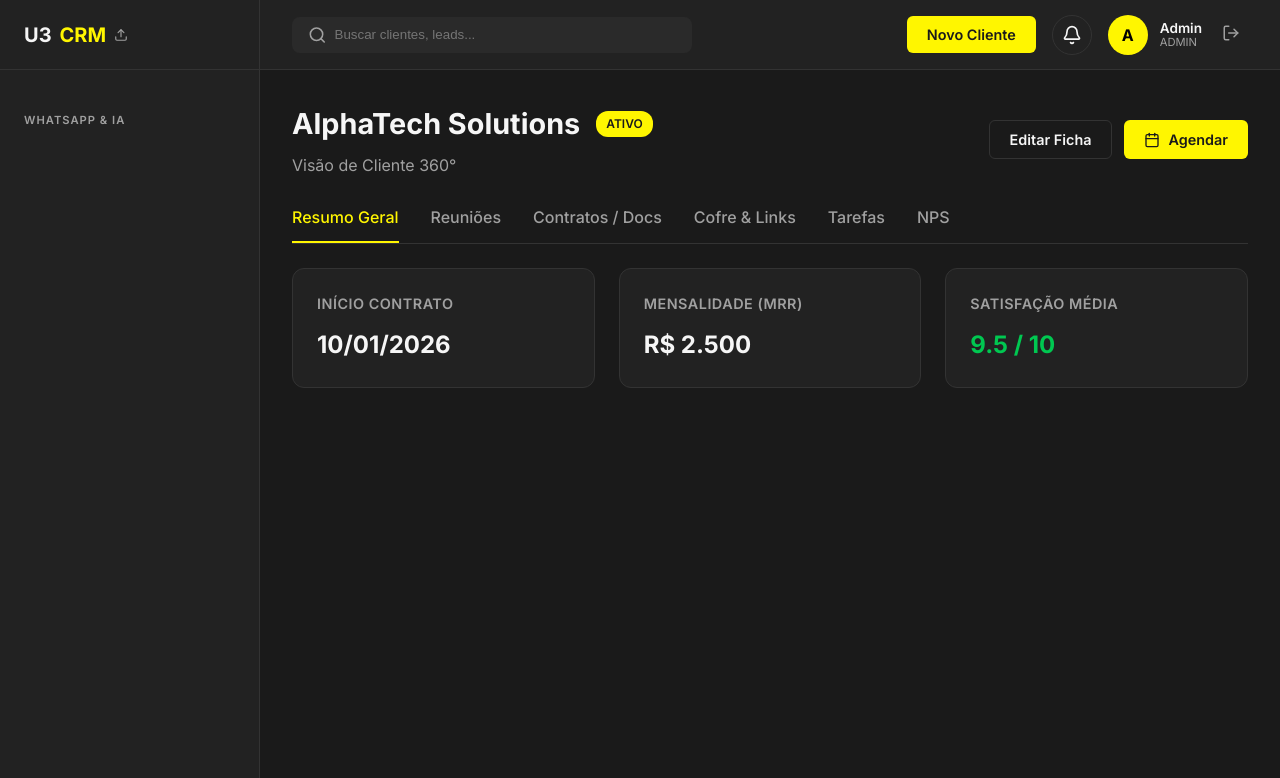
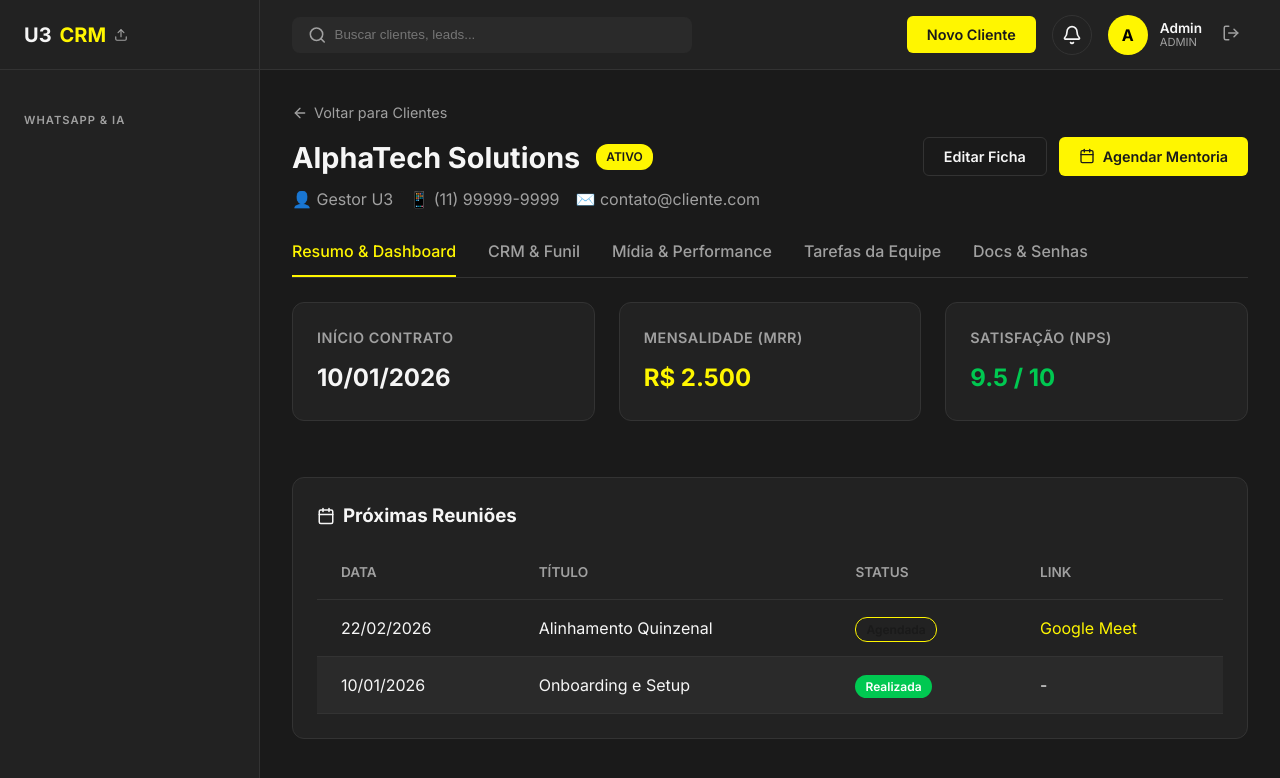
Before and after one commit to devu3company-stack/saas-u3company, a React (Vite) app: page /clientes/1 in a window 1280 px wide. Shown: the top 778 px of the page. Built offline with nearby package versions, Linux system fonts and the light colour scheme.

Commit message:
feat: enhance client CRM view with isolated funnel, metrics and tasks tabs

```diff
--- a/src/pages/ClientDetail.jsx
+++ b/src/pages/ClientDetail.jsx
@@ -1,6 +1,6 @@
 import { useState } from 'react';
-import { useParams } from 'react-router-dom';
-import { FileText, Calendar, Lock, CheckSquare, Smile, Shield } from 'lucide-react';
+import { useParams, Link } from 'react-router-dom';
+import { FileText, Calendar, Lock, CheckSquare, Smile, Shield, ArrowLeft, BarChart2, Users, DollarSign, Clock, LayoutGrid, CheckCircle, PlayCircle, Plus } from 'lucide-react';
 
 const ClientDetail = () => {
     const { id } = useParams();
@@ -8,39 +8,61 @@ const ClientDetail = () => {
 
     // Dados Mockados para o Demo
     const client = {
-        name: 'AlphaTech Solutions',
+        name: id === '1' ? 'AlphaTech Solutions' : 'Imobiliária Prime',
         status: 'ativo',
         start: '10/01/2026',
         mrr: 'R$ 2.500',
-        nps: 9.5
+        nps: 9.5,
+        responsible: 'Gestor U3',
+        phone: '(11) 99999-9999',
+        email: 'contato@cliente.com'
     };
+
+    const clientTasks = [
+        { id: 1, title: 'Criar novas artes Meta Ads', status: 'pendente', resp: 'Design U3', time: '0h 0m 0s' },
+        { id: 2, title: 'Ajustar Campanha Meta Ads', status: 'em_andamento', resp: 'Gestor U3', time: '0h 25m 40s' },
+        { id: 3, title: 'Reunião Kickoff', status: 'concluida', resp: 'CEO U3', time: '1h 0m 0s' }
+    ];
+
+    const funnelStages = [
+        { name: 'Leads (Topo)', count: 120, color: 'var(--border-color)' },
+        { name: 'Qualificados (Meio)', count: 45, color: 'var(--warning)' },
+        { name: 'Oportunidades (Fundo)', count: 15, color: 'var(--accent-color)' },
+        { name: 'Vendas Fechadas', count: 4, color: 'var(--success)' }
+    ];
 
     return (
         <div>
             <div className="page-header" style={{ marginBottom: 16 }}>
                 <div>
+                    <Link to="/clientes" style={{ display: 'inline-flex', alignItems: 'center', gap: 6, color: 'var(--text-muted)', textDecoration: 'none', marginBottom: 12, fontSize: '0.9rem' }}>
+                        <ArrowLeft size={16} /> Voltar para Clientes
+                    </Link>
                     <div style={{ display: 'flex', alignItems: 'center', gap: 16, marginBottom: 8 }}>
                         <h2 style={{ fontSize: '1.8rem', margin: 0 }}>{client.name}</h2>
                         <span className={`badge ${client.status}`}>{client.status.toUpperCase()}</span>
                     </div>
-                    <p className="text-muted">Visão de Cliente 360°</p>
+                    <p className="text-muted" style={{ display: 'flex', gap: 16 }}>
+                        <span>👤 {client.responsible}</span>
+                        <span>📱 {client.phone}</span>
+                        <span>✉️ {client.email}</span>
+                    </p>
                 </div>
                 <div style={{ display: 'flex', gap: 12 }}>
                     <button className="btn btn-outline">Editar Ficha</button>
                     <button className="btn btn-primary" style={{ display: 'flex', alignItems: 'center', gap: 8 }}>
-                        <Calendar size={16} /> Agendar
+                        <Calendar size={16} /> Agendar Mentoria
                     </button>
                 </div>
             </div>
 
             <div className="tabs">
                 {[
-                    { id: 'resumo', label: 'Resumo Geral' },
-                    { id: 'reunioes', label: 'Reuniões' },
-                    { id: 'contratos', label: 'Contratos / Docs' },
-                    { id: 'cofre', label: 'Cofre & Links' },
-                    { id: 'tarefas', label: 'Tarefas' },
-                    { id: 'nps', label: 'NPS' }
+                    { id: 'resumo', label: 'Resumo & Dashboard' },
+                    { id: 'crm', label: 'CRM & Funil' },
+                    { id: 'midia', label: 'Mídia & Performance' },
+                    { id: 'tarefas', label: 'Tarefas da Equipe' },
+                    { id: 'cofre', label: 'Docs & Senhas' }
                 ].map(tab => (
                     <div
                         key={tab.id}
@@ -52,8 +74,9 @@ const ClientDetail = () => {
                 ))}
             </div>
 
-            <div className="tab-content">
+            <div className="tab-content" style={{ marginTop: 24 }}>
                 {activeTab === 'resumo' && (
+                    <div style={{ display: 'flex', flexDirection: 'column', gap: 24 }}>
                         <div className="grid-cards">
                             <div className="card">
                                 <div className="card-title">Início Contrato</div>
@@ -61,92 +84,157 @@ const ClientDetail = () => {
                             </div>
                             <div className="card">
                                 <div className="card-title">Mensalidade (MRR)</div>
-                            <div className="card-value" style={{ fontSize: '1.5rem' }}>{client.mrr}</div>
+                                <div className="card-value" style={{ fontSize: '1.5rem', color: 'var(--accent-color)' }}>{client.mrr}</div>
                             </div>
                             <div className="card">
-                            <div className="card-title">Satisfação Média</div>
+                                <div className="card-title">Satisfação (NPS)</div>
                                 <div className="card-value" style={{ fontSize: '1.5rem', color: 'var(--success)' }}>{client.nps} / 10</div>
+                            </div>
+                        </div>
+
+                        <div className="card">
+                            <h3 style={{ marginBottom: 16, display: 'flex', alignItems: 'center', gap: 8 }}>
+                                <Calendar size={18} /> Próximas Reuniões
+                            </h3>
+                            <table style={{ width: '100%' }}>
+                                <thead><tr><th>Data</th><th>Título</th><th>Status</th><th>Link</th></tr></thead>
+                                <tbody>
+                                    <tr><td>22/02/2026</td><td>Alinhamento Quinzenal</td><td><span className="badge ativo" style={{ background: 'transparent', border: '1px solid var(--accent-color)' }}>Agendada</span></td><td><a href="#" style={{ color: 'var(--accent-color)' }}>Google Meet</a></td></tr>
+                                    <tr><td>10/01/2026</td><td>Onboarding e Setup</td><td><span className="badge" style={{ backgroundColor: 'var(--success)', color: 'white' }}>Realizada</span></td><td>-</td></tr>
+                                </tbody>
+                            </table>
                         </div>
                     </div>
                 )}
 
-                {activeTab === 'reunioes' && (
+                {activeTab === 'crm' && (
+                    <div style={{ display: 'flex', flexDirection: 'column', gap: 24 }}>
                         <div className="card">
-                        <h3 style={{ marginBottom: 16 }}>Histórico e Próximas Reuniões</h3>
+                            <h3 style={{ marginBottom: 24, display: 'flex', alignItems: 'center', gap: 8 }}>
+                                <Users size={18} /> Funil de Conversão do Cliente
+                            </h3>
+                            <div style={{ display: 'flex', gap: 16, flexWrap: 'wrap' }}>
+                                {funnelStages.map((stage, idx) => (
+                                    <div key={idx} style={{ flex: 1, minWidth: 150, padding: 24, backgroundColor: 'var(--bg-secondary)', borderRadius: 12, borderTop: `4px solid ${stage.color}` }}>
+                                        <div style={{ fontSize: '0.9rem', color: 'var(--text-muted)', marginBottom: 8, height: 40 }}>{stage.name}</div>
+                                        <div style={{ fontSize: '2rem', fontWeight: 'bold' }}>{stage.count}</div>
+                                    </div>
+                                ))}
+                            </div>
+                        </div>
+
+                        <div className="card">
+                            <h3 style={{ marginBottom: 16 }}>Últimos Negócios Fechados</h3>
                             <table style={{ width: '100%' }}>
-                            <thead><tr><th>Data</th><th>Título</th><th>Status</th><th>Link</th></tr></thead>
+                                <thead><tr><th>Cliente (Lead)</th><th>Produto/Serviço</th><th>Valor</th><th>Data</th></tr></thead>
                                 <tbody>
-                                <tr><td>22/02/2026</td><td>Alinhamento Mensal</td><td><span className="badge ativo" style={{ background: 'transparent', border: '1px solid var(--accent-color)' }}>Agendada</span></td><td>Meet</td></tr>
-                                <tr><td>10/01/2026</td><td>Onboarding</td><td><span className="badge" style={{ backgroundColor: 'var(--success)', color: 'white' }}>Realizada</span></td><td>-</td></tr>
+                                    <tr><td>João Pedro</td><td>Consultoria Master</td><td style={{ color: 'var(--success)', fontWeight: 600 }}>R$ 1.500</td><td>18/02/2026</td></tr>
+                                    <tr><td>Maria Fernanda</td><td>Mentoria Premium</td><td style={{ color: 'var(--success)', fontWeight: 600 }}>R$ 800</td><td>15/02/2026</td></tr>
+                                    <tr><td>Empresa XYZ</td><td>Setup B2B</td><td style={{ color: 'var(--success)', fontWeight: 600 }}>R$ 4.200</td><td>02/02/2026</td></tr>
                                 </tbody>
                             </table>
                         </div>
+                    </div>
                 )}
 
-                {activeTab === 'contratos' && (
+                {activeTab === 'midia' && (
+                    <div style={{ display: 'flex', flexDirection: 'column', gap: 24 }}>
+                        <div className="grid-cards">
                             <div className="card">
-                        <h3 style={{ marginBottom: 16 }}>Documentos Anexados</h3>
-                        <div style={{ display: 'flex', gap: 16 }}>
-                            <div style={{ padding: 16, border: '1px solid var(--border-color)', borderRadius: 8, textAlign: 'center', width: 140 }}>
-                                <FileText size={40} color="var(--text-muted)" style={{ marginBottom: 8 }} />
-                                <div style={{ fontSize: '0.8rem' }}>Contrato_Assinado.pdf</div>
+                                <div className="card-title">Investimento Mês</div>
+                                <div className="card-value" style={{ fontSize: '1.5rem' }}>R$ 2.450</div>
                             </div>
-                            <div style={{ padding: 16, border: '1px dashed var(--border-color)', borderRadius: 8, textAlign: 'center', width: 140, cursor: 'pointer', display: 'flex', flexDirection: 'column', alignItems: 'center', justifyContent: 'center' }}>
-                                + Upload
+                            <div className="card">
+                                <div className="card-title">Receita Gerada</div>
+                                <div className="card-value" style={{ fontSize: '1.5rem', color: 'var(--success)' }}>R$ 18.300</div>
                             </div>
+                            <div className="card">
+                                <div className="card-title">ROAS do Cliente</div>
+                                <div className="card-value" style={{ fontSize: '1.5rem', color: 'var(--accent-color)' }}>7.4x</div>
+                            </div>
+                            <div className="card">
+                                <div className="card-title">CPL do Cliente</div>
+                                <div className="card-value" style={{ fontSize: '1.5rem' }}>R$ 20,41</div>
+                            </div>
+                        </div>
+                        <div className="card" style={{ display: 'flex', flexDirection: 'column', alignItems: 'center', justifyContent: 'center', padding: 48, border: '2px dashed var(--border-color)', backgroundColor: 'transparent' }}>
+                            <BarChart2 size={48} color="var(--text-muted)" style={{ marginBottom: 16 }} />
+                            <h3>Visão Detalhada de Mídia</h3>
+                            <p className="text-muted" style={{ marginBottom: 24 }}>Acesse o dashboard completo com o filtro deste cliente para análise gráfica profunda.</p>
+                            <Link to="/trafego" className="btn btn-primary">Ir para Dashboard Geral de Tráfego</Link>
+                        </div>
+                    </div>
+                )}
+
+                {activeTab === 'tarefas' && (
+                    <div className="card">
+                        <div style={{ display: 'flex', justifyContent: 'space-between', marginBottom: 24, alignItems: 'center' }}>
+                            <h3 style={{ display: 'flex', alignItems: 'center', gap: 8 }}>
+                                <CheckSquare size={18} /> Histórico e Pendências da Equipe
+                            </h3>
+                            <Link to="/tarefas" className="btn btn-outline" style={{ fontSize: '0.8rem', padding: '6px 12px' }}>Ver no Kanban Geral</Link>
+                        </div>
+
+                        <div style={{ display: 'flex', flexDirection: 'column', gap: 12 }}>
+                            {clientTasks.map(task => (
+                                <div key={task.id} style={{ padding: 16, backgroundColor: 'var(--bg-tertiary)', borderRadius: 8, display: 'flex', justifyContent: 'space-between', alignItems: 'center' }}>
+                                    <div style={{ display: 'flex', alignItems: 'center', gap: 16 }}>
+                                        {task.status === 'concluida' ? <CheckCircle size={24} color="var(--success)" /> :
+                                            task.status === 'em_andamento' ? <PlayCircle size={24} color="var(--warning)" /> :
+                                                <Clock size={24} color="var(--text-muted)" />}
+                                        <div>
+                                            <div style={{ fontWeight: 600, textDecoration: task.status === 'concluida' ? 'line-through' : 'none', marginBottom: 4 }}>{task.title}</div>
+                                            <div style={{ fontSize: '0.8rem', color: 'var(--text-muted)' }}>Responsável: <strong>{task.resp}</strong></div>
+                                        </div>
+                                    </div>
+                                    <div style={{ display: 'flex', alignItems: 'center', gap: 16 }}>
+                                        <span style={{ fontSize: '0.8rem', color: 'var(--text-muted)' }}>⏱ {task.time}</span>
+                                        <span className={`badge ${task.status === 'concluida' ? 'ativo' : task.status === 'em_andamento' ? 'em_andamento' : 'pausado'}`}
+                                            style={task.status === 'em_andamento' ? { backgroundColor: 'var(--warning)', color: 'black' } : {}}>
+                                            {task.status === 'em_andamento' ? 'EM ANDAMENTO' : task.status.toUpperCase()}
+                                        </span>
+                                    </div>
+                                </div>
+                            ))}
                         </div>
                     </div>
                 )}
 
                 {activeTab === 'cofre' && (
+                    <div style={{ display: 'flex', flexDirection: 'column', gap: 24 }}>
                         <div className="card">
                             <div style={{ display: 'flex', justifyContent: 'space-between', marginBottom: 16 }}>
-                            <h3>Cofre do Cliente (Protegido)</h3>
-                            <button className="btn btn-outline" style={{ fontSize: '0.8rem' }}><Lock size={14} /> Novo Acesso</button>
+                                <h3><Shield size={18} style={{ display: 'inline', verticalAlign: 'middle', marginRight: 8 }} /> Cofre de Senhas Protegido</h3>
+                                <button className="btn btn-outline" style={{ fontSize: '0.8rem', padding: '4px 12px' }}><Lock size={14} /> Novo Acesso</button>
                             </div>
                             <table style={{ width: '100%' }}>
                                 <thead><tr><th>Plataforma</th><th>Usuário</th><th>Senha</th><th>Ações</th></tr></thead>
                                 <tbody>
                                     <tr><td>Meta Ads</td><td>admin@cliente.com</td><td>••••••••••</td><td><button className="btn btn-outline" style={{ padding: '4px 8px' }}>Revelar</button></td></tr>
                                     <tr><td>Google Ads</td><td>marketing@cliente.com</td><td>••••••••••</td><td><button className="btn btn-outline" style={{ padding: '4px 8px' }}>Revelar</button></td></tr>
+                                    <tr><td>Email (Hospedagem)</td><td>contato@cliente.com</td><td>••••••••••</td><td><button className="btn btn-outline" style={{ padding: '4px 8px' }}>Revelar</button></td></tr>
                                 </tbody>
                             </table>
                         </div>
-                )}
 
-                {activeTab === 'tarefas' && (
                         <div className="card">
-                        <h3 style={{ marginBottom: 16 }}>Pendências e Tarefas</h3>
-                        <div style={{ display: 'flex', flexDirection: 'column', gap: 12 }}>
-                            <div style={{ padding: 12, backgroundColor: 'var(--bg-tertiary)', borderRadius: 8, display: 'flex', justifyContent: 'space-between', alignItems: 'center' }}>
-                                <div style={{ display: 'flex', alignItems: 'center', gap: 12 }}>
-                                    <CheckSquare size={20} color="var(--text-muted)" />
-                                    <span>Cobrar relatório de mídia</span>
+                            <div style={{ display: 'flex', justifyContent: 'space-between', marginBottom: 16, alignItems: 'center' }}>
+                                <h3><FileText size={18} style={{ display: 'inline', verticalAlign: 'middle', marginRight: 8 }} /> Documentos Anexados</h3>
+                                <button className="btn btn-outline" style={{ fontSize: '0.8rem', padding: '4px 12px' }}><Plus size={14} /> Novo Arquivo</button>
                             </div>
-                                <span className="badge cancelado">Vencido</span>
+                            <div style={{ display: 'flex', gap: 16, flexWrap: 'wrap' }}>
+                                <div style={{ padding: 16, border: '1px solid var(--border-color)', borderRadius: 8, textAlign: 'center', width: 140, backgroundColor: 'var(--bg-tertiary)' }}>
+                                    <FileText size={40} color="var(--accent-color)" style={{ marginBottom: 8 }} />
+                                    <div style={{ fontSize: '0.8rem', wordBreak: 'break-all' }}>Contrato_Assinado.pdf</div>
+                                </div>
+                                <div style={{ padding: 16, border: '1px solid var(--border-color)', borderRadius: 8, textAlign: 'center', width: 140, backgroundColor: 'var(--bg-tertiary)' }}>
+                                    <FileText size={40} color="var(--accent-color)" style={{ marginBottom: 8 }} />
+                                    <div style={{ fontSize: '0.8rem', wordBreak: 'break-all' }}>Briefing_Inicial.docx</div>
+                                </div>
                             </div>
                         </div>
                     </div>
                 )}
-
-                {activeTab === 'nps' && (
-                    <div className="card">
-                        <div style={{ display: 'flex', justifyContent: 'space-between', marginBottom: 16, alignItems: 'center' }}>
-                            <h3>Respostas de NPS</h3>
-                            <div style={{ fontSize: '2rem', fontWeight: 700, color: 'var(--success)' }}>9.5</div>
-                        </div>
-                        <div style={{ borderTop: '1px solid var(--border-color)', paddingTop: 16 }}>
-                            <div style={{ marginBottom: 16 }}>
-                                <div style={{ display: 'flex', justifyContent: 'space-between' }}>
-                                    <strong>Nota: 10</strong>
-                                    <span className="text-muted" style={{ fontSize: '0.8rem' }}>01/02/2026</span>
-                                </div>
-                                <p className="text-muted" style={{ marginTop: 8, fontStyle: 'italic' }}>"Excelente atendimento e resultados consistentes!"</p>
-                            </div>
-                        </div>
-                    </div>
-                )}
-
             </div>
         </div>
     );
```
Lines whose indentation alone changed are shown as unchanged.
